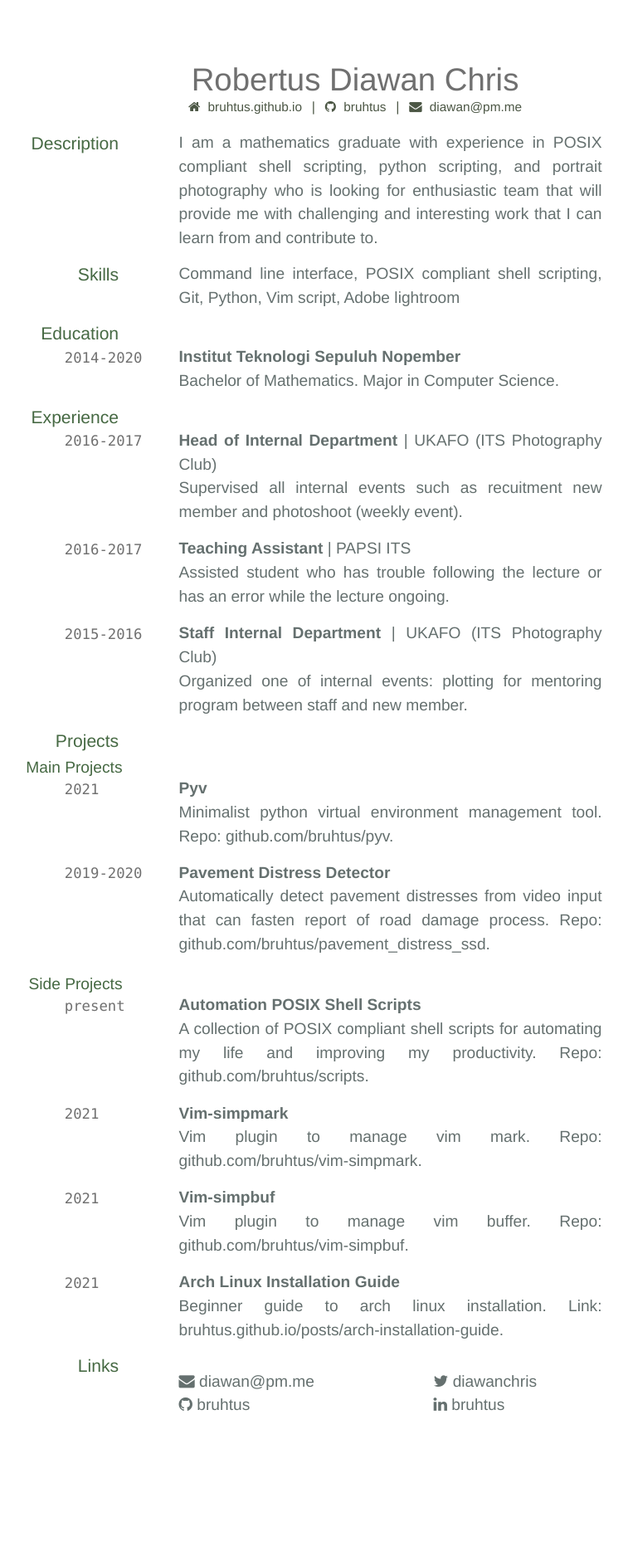
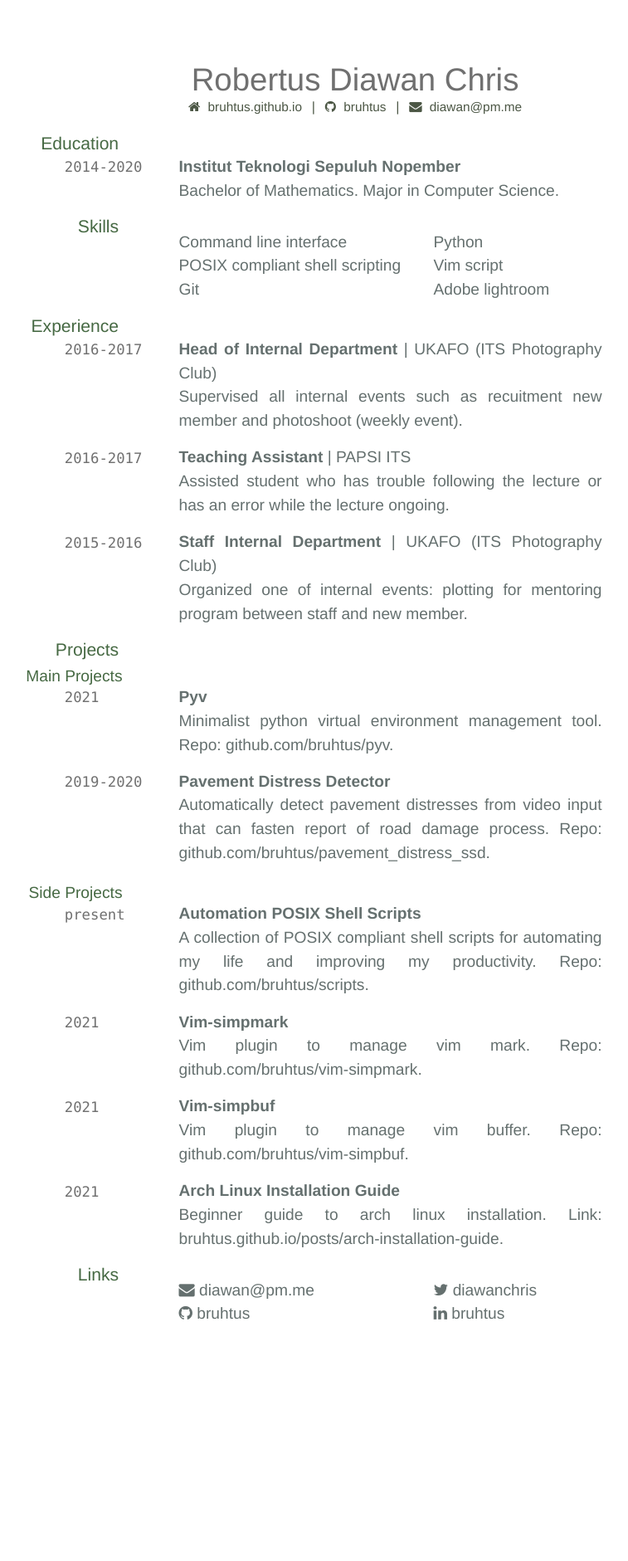
Before and after one commit to TimoTSchmidt/test3, a Jekyll site: the page built from index.md, in a window 1280 px wide. Shown: the whole page at 83% size, without its empty margins (212-969 px from the left). Built offline with Jekyll 4.4.1, drawn with Linux system fonts in a browser that asks for light colours; nearby versions of some CDN libraries; after the commit the page ends 1771 px from its top, so only the background shows below that.

Commit message:
Commented out description and change skills format

```diff
--- a/index.md
+++ b/index.md
@@ -12,18 +12,23 @@ title: Robertus Diawan Chris' CV
 <i class="fa fa-envelope"></i> <a href="mailto:diawan@pm.me">diawan@pm.me</a>
 </div>
 
-## Description
-I am a mathematics graduate with experience in POSIX compliant shell scripting, python scripting, and portrait photography who is looking for enthusiastic team that will provide me with challenging and interesting work that I can learn from and contribute to.
-
-## Skills
-
-Command line interface, POSIX compliant shell scripting, Git, Python, Vim script, Adobe lightroom
+<!-- ## Description -->
+<!-- I am a mathematics graduate with experience in POSIX compliant shell scripting, python scripting, and portrait photography who is looking for enthusiastic team that will provide me with challenging and interesting work that I can learn from and contribute to. -->
 
 ## Education
 
 `2014-2020`
 __Institut Teknologi Sepuluh Nopember__ <br>
 Bachelor of Mathematics. Major in Computer Science.
+
+## Skills
+
+- Command line interface
+- POSIX compliant shell scripting
+- Git
+- Python
+- Vim script
+- Adobe lightroom
 
 ## Experience
 
```
